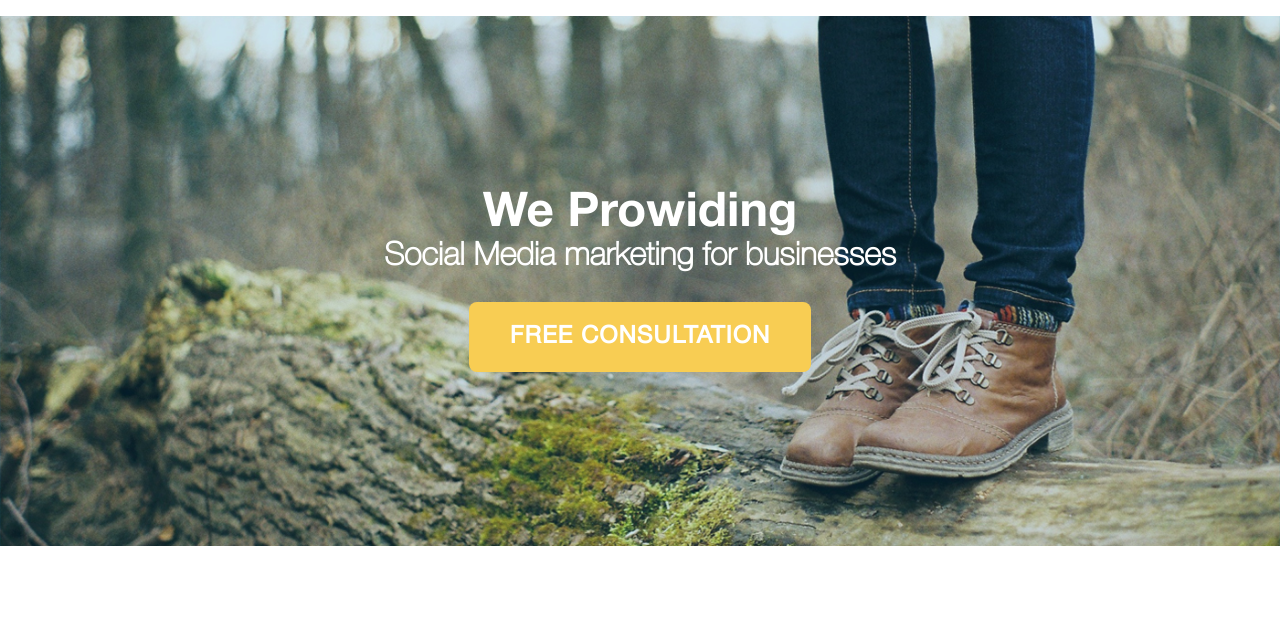
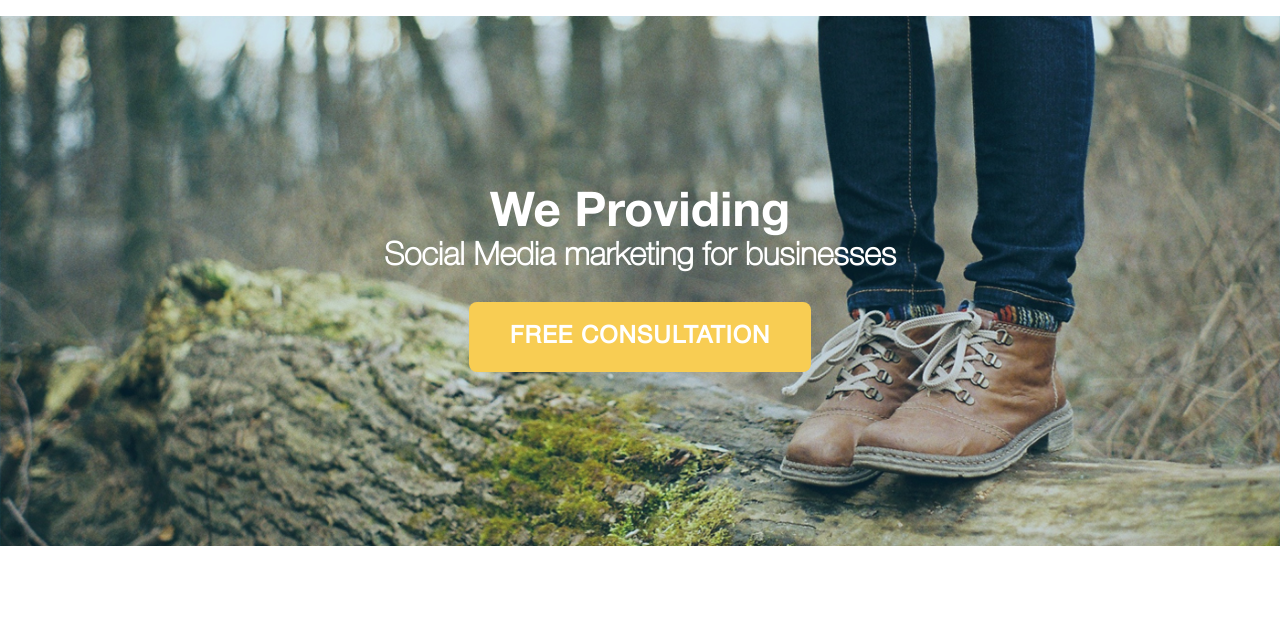
Before and after one commit to Harpiinae/Harpiinae.github.io, a plain HTML site: page index.html in a window 1280 px wide. Shown: the part 159-800 px from the top of the page. Drawn offline with Linux system fonts and the light colour scheme; files whose address does not match are found by name.

Commit message:
landing1.1

```diff
--- a/index.html
+++ b/index.html
@@ -23,7 +23,7 @@
       </div>
     </header>
     <section class="hero">
-      <div class="hero_about">We Prowiding</div>
+      <div class="hero_about">We Providing</div>
       <h1 class="hero_title">Social Media marketing for businesses</h1><a class="button button_yellow button_text_uppercase" href="#">Free consultation</a>
     </section>
     <section class="about">
```
